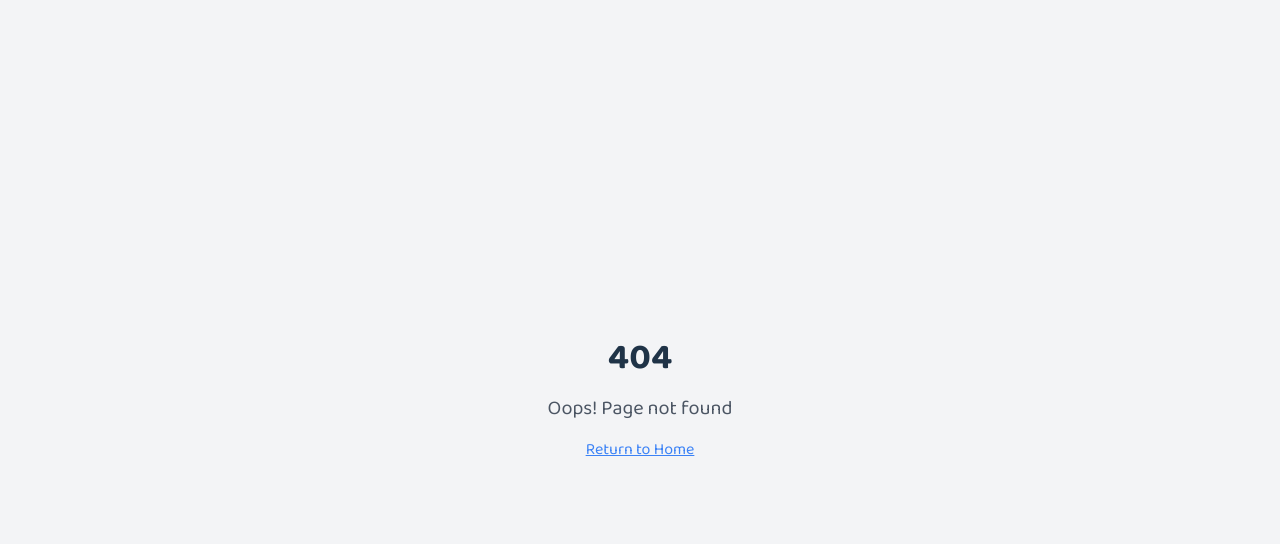
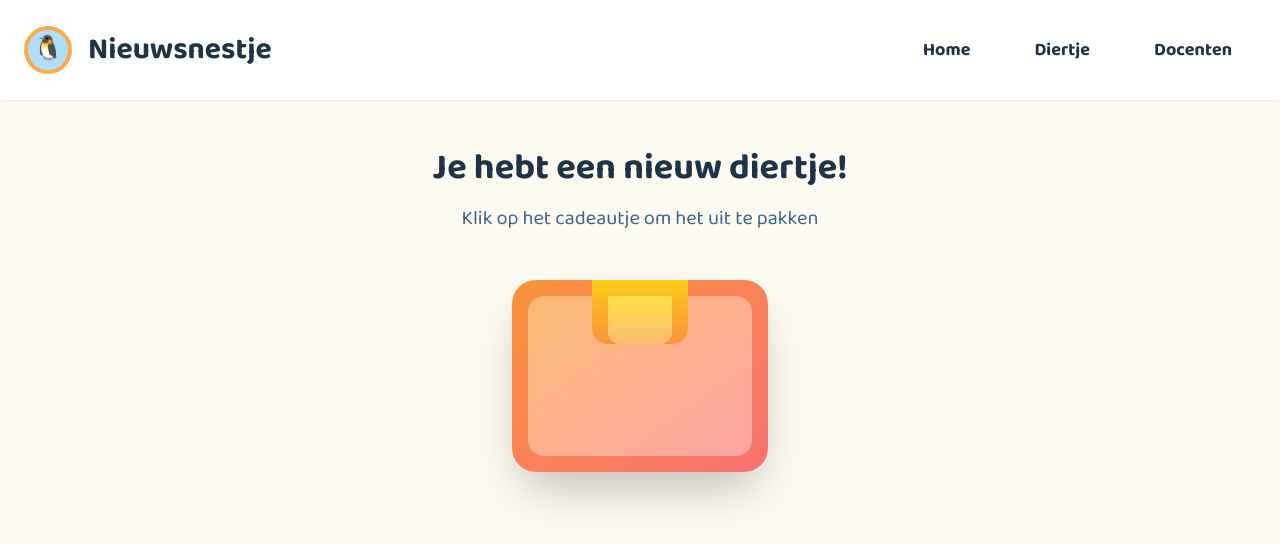
Before and after one commit to Julia246Z/Nieuwsnestje-2, a React (Vite) app: page /intro in a window 1280 px wide. Before the commit this address had no page. Shown: the top 544 px of the page. Built offline with nearby package versions, Linux system fonts and the light colour scheme.

Commit message:
Refactor: Implement intro flow with gift opening
Implement the complete introduction flow, starting with a gift, Pip's appearance, and the news homepage, as per the detailed specifications.

```diff
--- a/src/App.tsx
+++ b/src/App.tsx
@@ -4,6 +4,7 @@ import { Toaster as Sonner } from "@/components/ui/sonner";
 import { TooltipProvider } from "@/components/ui/tooltip";
 import { QueryClient, QueryClientProvider } from "@tanstack/react-query";
 import { BrowserRouter, Routes, Route } from "react-router-dom";
+import IntroFlow from "./pages/IntroFlow";
 import Homepage from "./pages/Homepage";
 import Gift from "./pages/Gift";
 import Collection from "./pages/Collection";
@@ -23,6 +24,7 @@ const App = () => (
       <Sonner />
       <BrowserRouter>
         <Routes>
+          <Route path="/intro" element={<IntroFlow />} />
           <Route path="/" element={<Homepage />} />
           <Route path="/quiz" element={<Quiz />} />
           <Route path="/gift" element={<Gift />} />
--- /dev/null
+++ b/src/pages/IntroFlow.tsx
@@ -0,0 +1,107 @@
+
+import { useState } from "react";
+import { Link } from "react-router-dom";
+import Navigation from "../components/Navigation";
+
+const IntroFlow = () => {
+  const [step, setStep] = useState(1);
+
+  const nextStep = () => {
+    setStep(prev => prev + 1);
+  };
+
+  const openGift = () => {
+    setStep(2);
+    // Small delay before showing Pip jumping out
+    setTimeout(() => setStep(3), 1000);
+  };
+
+  return (
+    <div className="min-h-screen bg-background">
+      <Navigation />
+
+      <div className="container mx-auto px-6 py-12">
+        {/* Step 1: Closed Gift */}
+        {step === 1 && (
+          <div className="text-center">
+            <h2 className="text-4xl font-bold text-foreground mb-4">Je hebt een nieuw diertje!</h2>
+            <p className="text-xl text-muted-foreground mb-12">
+              Klik op het cadeautje om het uit te pakken
+            </p>
+
+            <div className="flex justify-center">
+              <div
+                className="cursor-pointer transition-transform duration-300 hover:scale-110"
+                onClick={openGift}
+              >
+                <div className="w-64 h-64 relative">
+                  <div className="w-full h-48 bg-gradient-to-br from-orange-400 to-red-400 rounded-3xl relative shadow-2xl">
+                    <div className="absolute inset-4 bg-gradient-to-br from-orange-300 to-red-300 rounded-2xl"></div>
+                    <div className="absolute top-0 left-1/2 transform -translate-x-1/2 w-24 h-16 bg-gradient-to-b from-yellow-400 to-orange-400 rounded-b-2xl"></div>
+                    <div className="absolute top-4 left-1/2 transform -translate-x-1/2 w-16 h-12 bg-gradient-to-b from-yellow-300 to-orange-300 rounded-b-xl"></div>
+                  </div>
+                </div>
+              </div>
+            </div>
+          </div>
+        )}
+
+        {/* Step 2: Gift Opening Animation */}
+        {step === 2 && (
+          <div className="text-center">
+            <div className="flex justify-center mb-8">
+              <div className="relative">
+                {/* Open gift box */}
+                <div className="w-64 h-32 relative">
+                  <div className="w-full h-24 bg-gradient-to-br from-orange-400 to-red-400 rounded-b-3xl relative shadow-2xl">
+                    <div className="absolute inset-4 bg-gradient-to-br from-orange-300 to-red-300 rounded-b-2xl"></div>
+                  </div>
+                </div>
+
+                {/* Pip jumping out with animation */}
+                <div className="absolute -top-16 left-1/2 transform -translate-x-1/2 animate-bounce">
+                  <div className="w-24 h-24 bg-nieuwsnestje-blue rounded-full flex items-center justify-center border-4 border-nieuwsnestje-orange">
+                    <span className="text-4xl">🐧</span>
+                  </div>
+                </div>
+
+                {/* Confetti effect */}
+                <div className="absolute -top-8 left-8 text-2xl animate-pulse">⭐</div>
+                <div className="absolute -top-12 right-8 text-2xl animate-pulse">✨</div>
+                <div className="absolute -top-6 left-16 text-xl animate-pulse">🎉</div>
+                <div className="absolute -top-10 right-16 text-xl animate-pulse">🎊</div>
+              </div>
+            </div>
+
+            <h2 className="text-5xl font-bold text-nieuwsnestje-orange mb-4">Jeeeeeee!</h2>
+            <p className="text-2xl text-foreground">Je hebt een nieuw diertje</p>
+          </div>
+        )}
+
+        {/* Step 3: Meet Pip */}
+        {step === 3 && (
+          <div className="text-center">
+            <h2 className="text-4xl font-bold text-foreground mb-4">Ontmoet Pip!</h2>
+            <p className="text-xl text-muted-foreground mb-12">
+              Pip de pinguïn gaat je deze week het nieuws vertellen
+            </p>
+
+            <div className="flex justify-center mb-12">
+              <div className="w-64 h-64 bg-nieuwsnestje-blue rounded-full flex items-center justify-center shadow-2xl border-8 border-nieuwsnestje-orange">
+                <span className="text-8xl">🐧</span>
+              </div>
+            </div>
+
+            <div className="flex justify-end max-w-2xl mx-auto">
+              <Link to="/" className="nieuwsnestje-button text-xl px-12 py-6">
+                Ga verder
+              </Link>
+            </div>
+          </div>
+        )}
+      </div>
+    </div>
+  );
+};
+
+export default IntroFlow;
```
